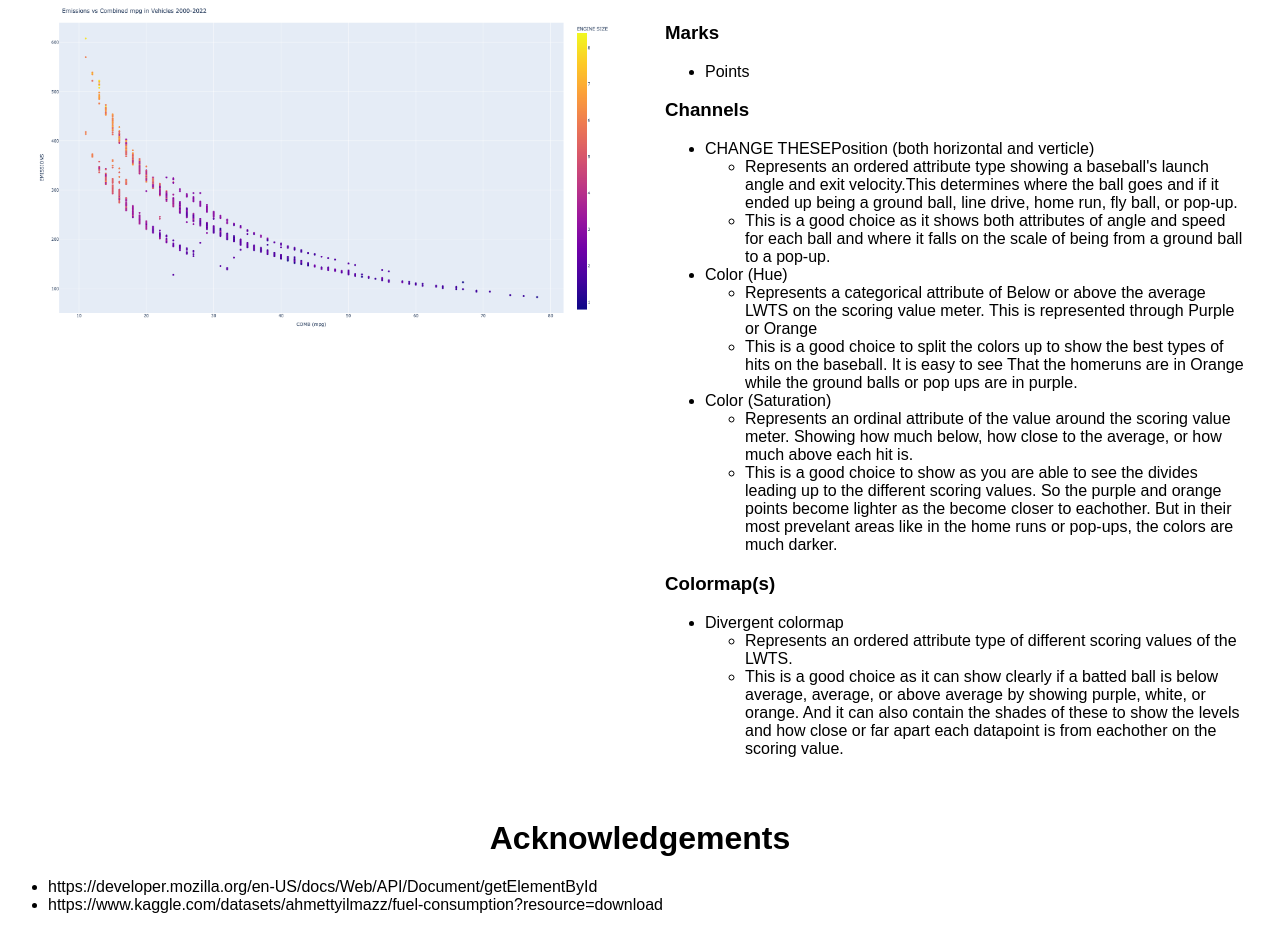
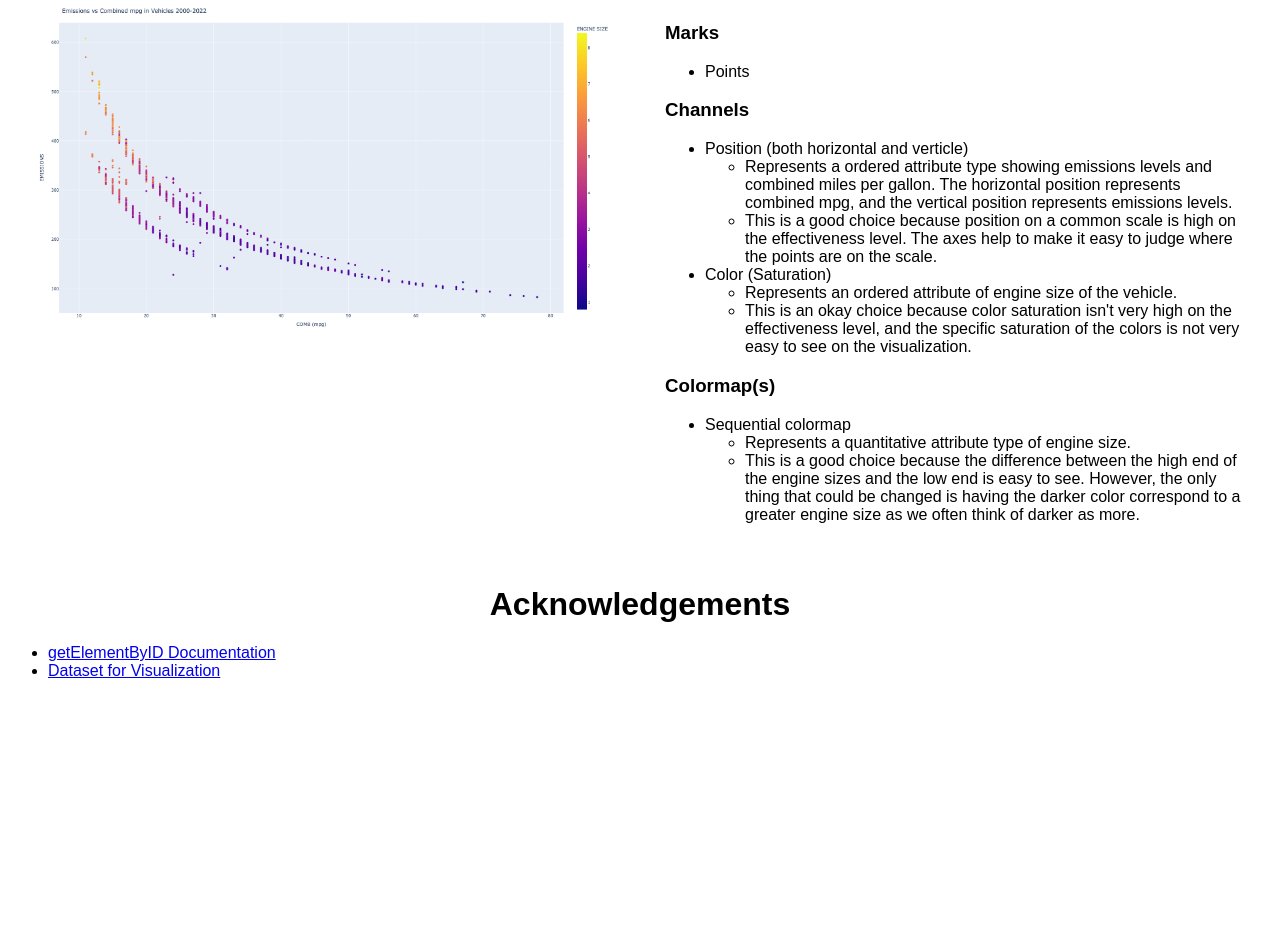
Before and after one commit to DS4200-S23-Class/hw-03-brady-sara-1, a plain HTML site: page index.html in a window 1280 px wide. Shown: the part 1757-2687 px from the top of the page. After the commit the page ends 2453 px from the top, so only its background shows below. Drawn offline with Linux system fonts and the light colour scheme.

Commit message:
marks, channels, colormaps for visualization

```diff
--- a/index.html
+++ b/index.html
@@ -126,29 +126,24 @@
                 <!-- Channels and reasons -->
                 <h3>Channels</h3>
                 <ul>
-                    <li>CHANGE THESEPosition (both horizontal and verticle)</li>
+                    <li>Position (both horizontal and verticle)</li>
                     <ul>
-                        <li>Represents an ordered attribute type showing a baseball's launch angle and exit velocity.This determines where the ball goes and if it ended up being a ground ball, line drive, home run, fly ball, or pop-up.</li>
-                        <li>This is a good choice as it shows both attributes of angle and speed for each ball and where it falls on the scale of being from a ground ball to a pop-up.</li>
-                    </ul>
-                    <li>Color (Hue)</li>
-                    <ul>
-                        <li>Represents a categorical attribute of Below or above the average LWTS on the scoring value meter. This is represented through Purple or Orange</li>
-                        <li>This is a good choice to split the colors up to show the best types of hits on the baseball. It is easy to see That the homeruns are in Orange while the ground balls or pop ups are in purple.</li>
+                        <li>Represents a ordered attribute type showing emissions levels and combined miles per gallon. The horizontal position represents combined mpg, and the vertical position represents emissions levels.</li>
+                        <li>This is a good choice because position on a common scale is high on the effectiveness level. The axes help to make it easy to judge where the points are on the scale.</li>
                     </ul>
                     <li>Color (Saturation)</li>
                     <ul>
-                        <li>Represents an ordinal attribute of the value around the scoring value meter. Showing how much below, how close to the average, or how much above each hit is.</li>
-                        <li> This is a good choice to show as you are able to see the divides leading up to the different scoring values. So the purple and orange points become lighter as the become closer to eachother. But in their most prevelant areas like in the home runs or pop-ups, the colors are much darker.</li>
+                        <li>Represents an ordered attribute of engine size of the vehicle.</li>
+                        <li>This is an okay choice because color saturation isn't very high on the effectiveness level, and the specific saturation of the colors is not very easy to see on the visualization.</li>
                     </ul>
                 </ul>
                 <!-- Colormaps and reasons -->
                 <h3>Colormap(s)</h3>
                 <ul>
-                    <li>Divergent colormap</li>
+                    <li>Sequential colormap</li>
                     <ul>
-                        <li>Represents an ordered attribute type of different scoring values of the LWTS.</li>
-                        <li>This is a good choice as it can show clearly if a batted ball is below average, average, or above average by showing purple, white, or orange. And it can also contain the shades of these to show the levels and how close or far apart each datapoint is from eachother on the scoring value.</li>
+                        <li>Represents a quantitative attribute type of engine size.</li>
+                        <li>This is a good choice because the difference between the high end of the engine sizes and the low end is easy to see. However, the only thing that could be changed is having the darker color correspond to a greater engine size as we often think of darker as more.</li>
                     </ul>
                 </ul>
             </div>
@@ -161,8 +156,8 @@
 <h1 class="centered">Acknowledgements</h1>
 <div id="acknowledgements">
     <ul>
-        <li>https://developer.mozilla.org/en-US/docs/Web/API/Document/getElementById</li>
-        <li>https://www.kaggle.com/datasets/ahmettyilmazz/fuel-consumption?resource=download</li>
+        <li><a href="https://developer.mozilla.org/en-US/docs/Web/API/Document/getElementById">getElementByID Documentation</a></li>
+        <li><a href="https://www.kaggle.com/datasets/ahmettyilmazz/fuel-consumption?resource=download">Dataset for Visualization</a></li>
     </ul>
 </div>
 
```
